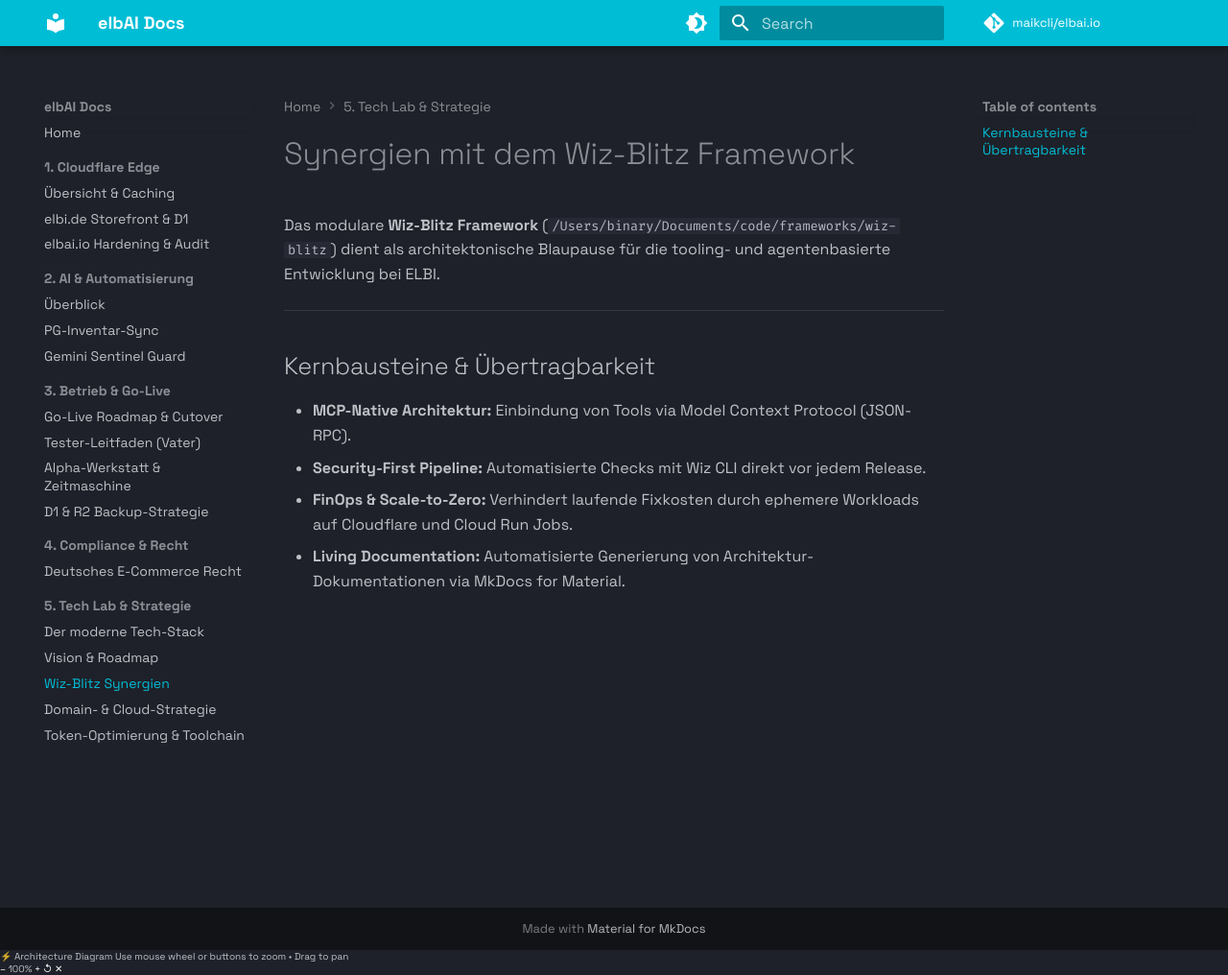
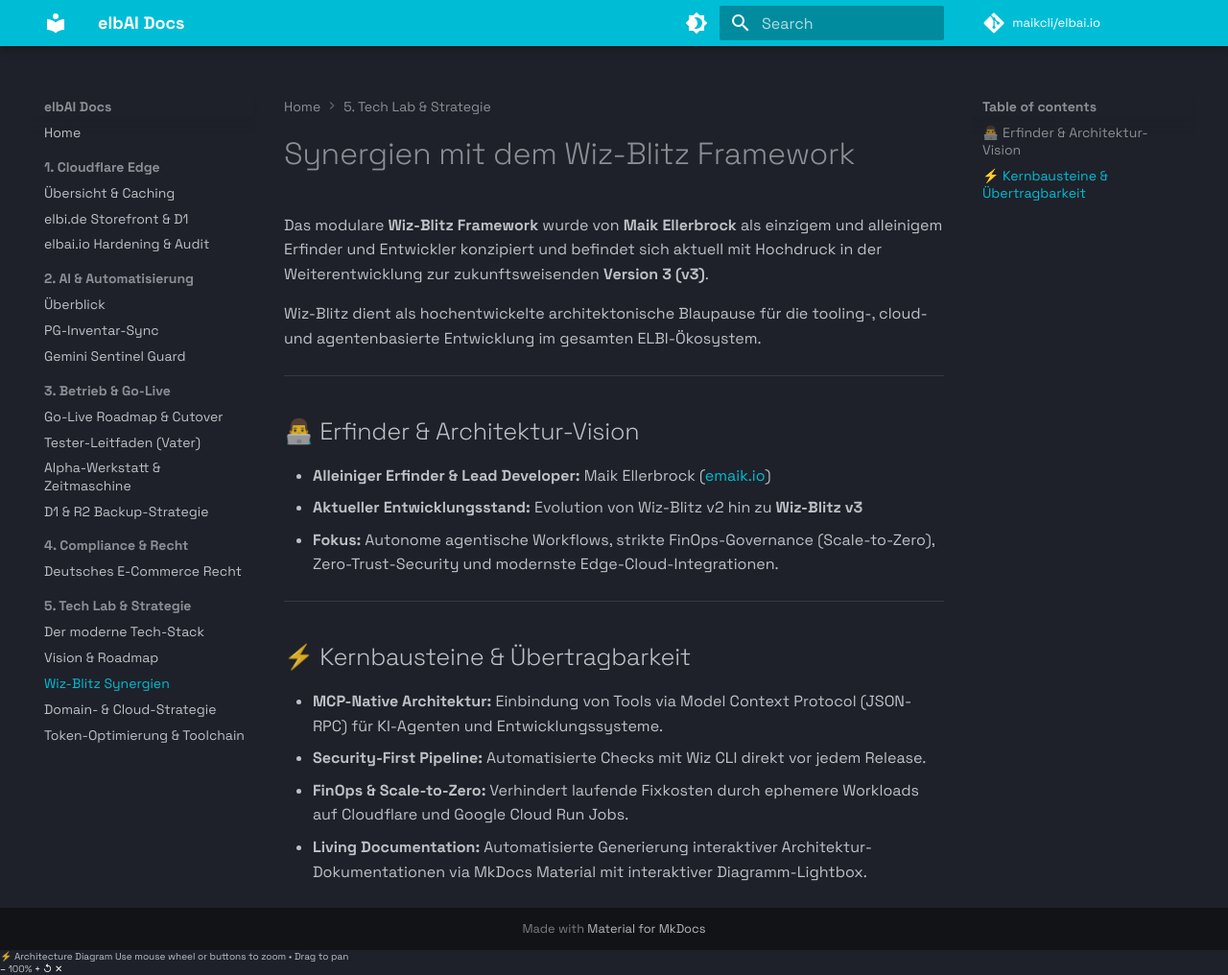
Before and after one commit to gomaik-org/elbai.io, an MkDocs documentation site: the page built from docs/lab/wiz-blitz.md, in a window 1280 px wide and 1016 px high. Shown: the whole window at 96% size. Built offline with MkDocs 1.6.1 and Material for MkDocs 9.7.7, drawn with Linux system fonts in a browser that asks for light colours; a script that is not in the unit is left out; comment, search, counter and statistics services are not loaded.

Commit message:
docs: credit Maik Ellerbrock as sole creator/developer of Wiz-Blitz (evolving to v3) and remove local folder paths

```diff
--- a/docs/lab/wiz-blitz.md
+++ b/docs/lab/wiz-blitz.md
@@ -1,12 +1,21 @@
 # Synergien mit dem Wiz-Blitz Framework
 
-Das modulare **Wiz-Blitz Framework** (`/Users/binary/Documents/code/frameworks/wiz-blitz`) dient als architektonische Blaupause für die tooling- und agentenbasierte Entwicklung bei ELBI.
+Das modulare **Wiz-Blitz Framework** wurde von **Maik Ellerbrock** als einzigem und alleinigem Erfinder und Entwickler konzipiert und befindet sich aktuell mit Hochdruck in der Weiterentwicklung zur zukunftsweisenden **Version 3 (v3)**.
+
+Wiz-Blitz dient als hochentwickelte architektonische Blaupause für die tooling-, cloud- und agentenbasierte Entwicklung im gesamten ELBI-Ökosystem.
 
 ---
 
-## Kernbausteine & Übertragbarkeit
+## 👨‍💻 Erfinder & Architektur-Vision
+- **Alleiniger Erfinder & Lead Developer:** Maik Ellerbrock ([emaik.io](https://emaik.io))
+- **Aktueller Entwicklungsstand:** Evolution von Wiz-Blitz v2 hin zu **Wiz-Blitz v3**
+- **Fokus:** Autonome agentische Workflows, strikte FinOps-Governance (Scale-to-Zero), Zero-Trust-Security und modernste Edge-Cloud-Integrationen.
 
-- **MCP-Native Architektur:** Einbindung von Tools via Model Context Protocol (JSON-RPC).
+---
+
+## ⚡ Kernbausteine & Übertragbarkeit
+
+- **MCP-Native Architektur:** Einbindung von Tools via Model Context Protocol (JSON-RPC) für KI-Agenten und Entwicklungssysteme.
 - **Security-First Pipeline:** Automatisierte Checks mit Wiz CLI direkt vor jedem Release.
-- **FinOps & Scale-to-Zero:** Verhindert laufende Fixkosten durch ephemere Workloads auf Cloudflare und Cloud Run Jobs.
-- **Living Documentation:** Automatisierte Generierung von Architektur-Dokumentationen via MkDocs for Material.
+- **FinOps & Scale-to-Zero:** Verhindert laufende Fixkosten durch ephemere Workloads auf Cloudflare und Google Cloud Run Jobs.
+- **Living Documentation:** Automatisierte Generierung interaktiver Architektur-Dokumentationen via MkDocs Material mit interaktiver Diagramm-Lightbox.
```
